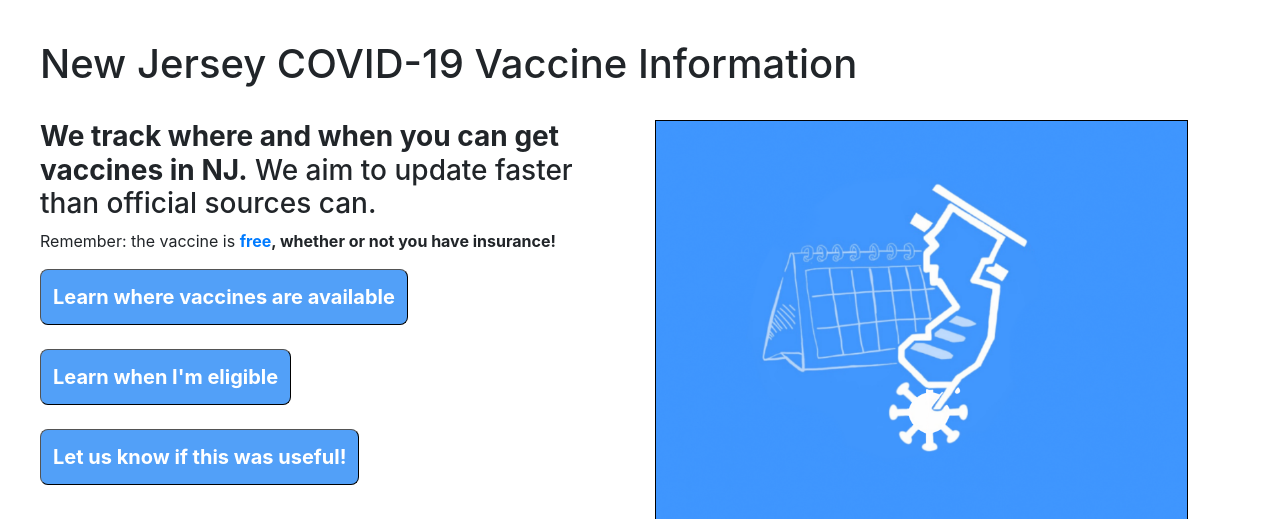
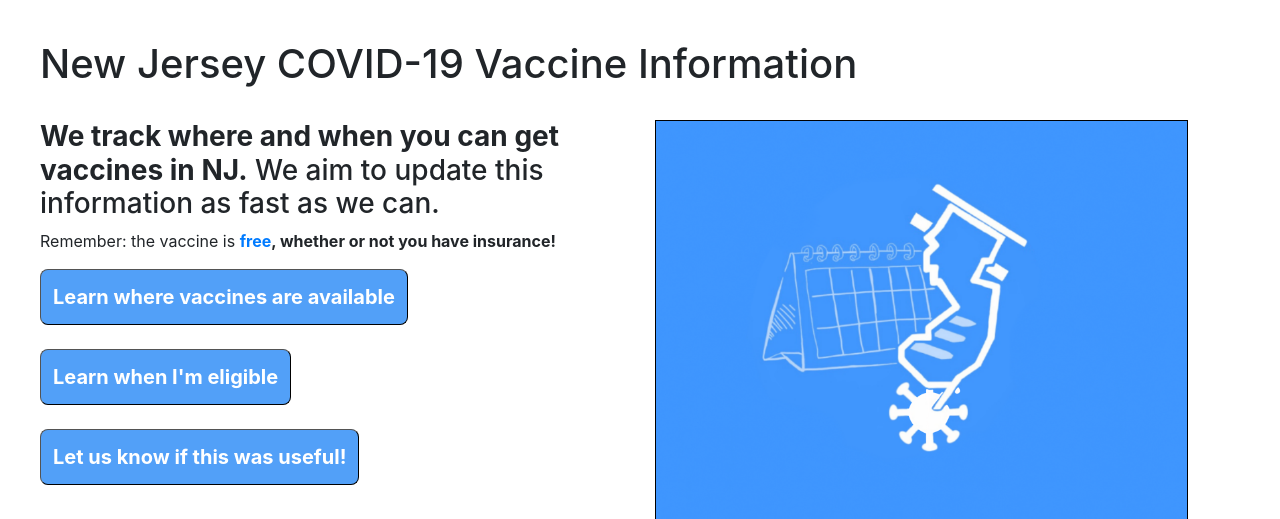
Before and after one commit to tpeng85/COVID-19-Vaccine-Eligibility-Explainer-NJ, a Flask app: page / in a window 1280 px wide. Shown: the part 83-602 px from the top of the page. Run offline with Flask 2, Linux system fonts and the light colour scheme; some libraries are stand-ins or nearby versions.

Commit message:
fix copy

```diff
--- a/app/templates/index.html
+++ b/app/templates/index.html
@@ -9,7 +9,7 @@
   <div class="col-sm-6">
     <div>
       <h3>
-        <b>We track where and when you can get vaccines in NJ.</b> We aim to update faster than official sources can.
+        <b>We track where and when you can get vaccines in NJ.</b> We aim to update this information as fast as we can.
       </h3>
       <p>
         Remember: the vaccine is <a href="https://covid19.nj.gov/faqs/nj-information/assistance-and-benefits/is-the-covid-19-vaccine-free-what-if-i-dont-have-insurance">
```
